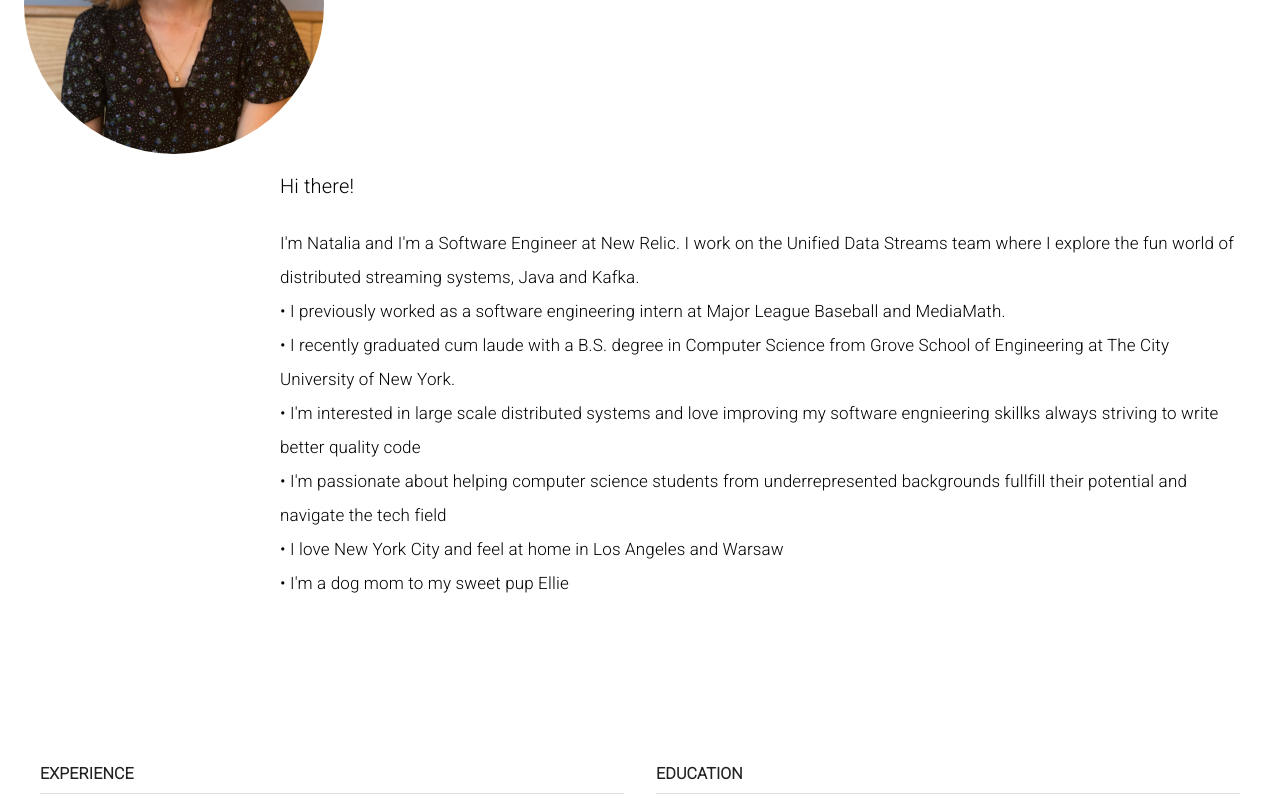
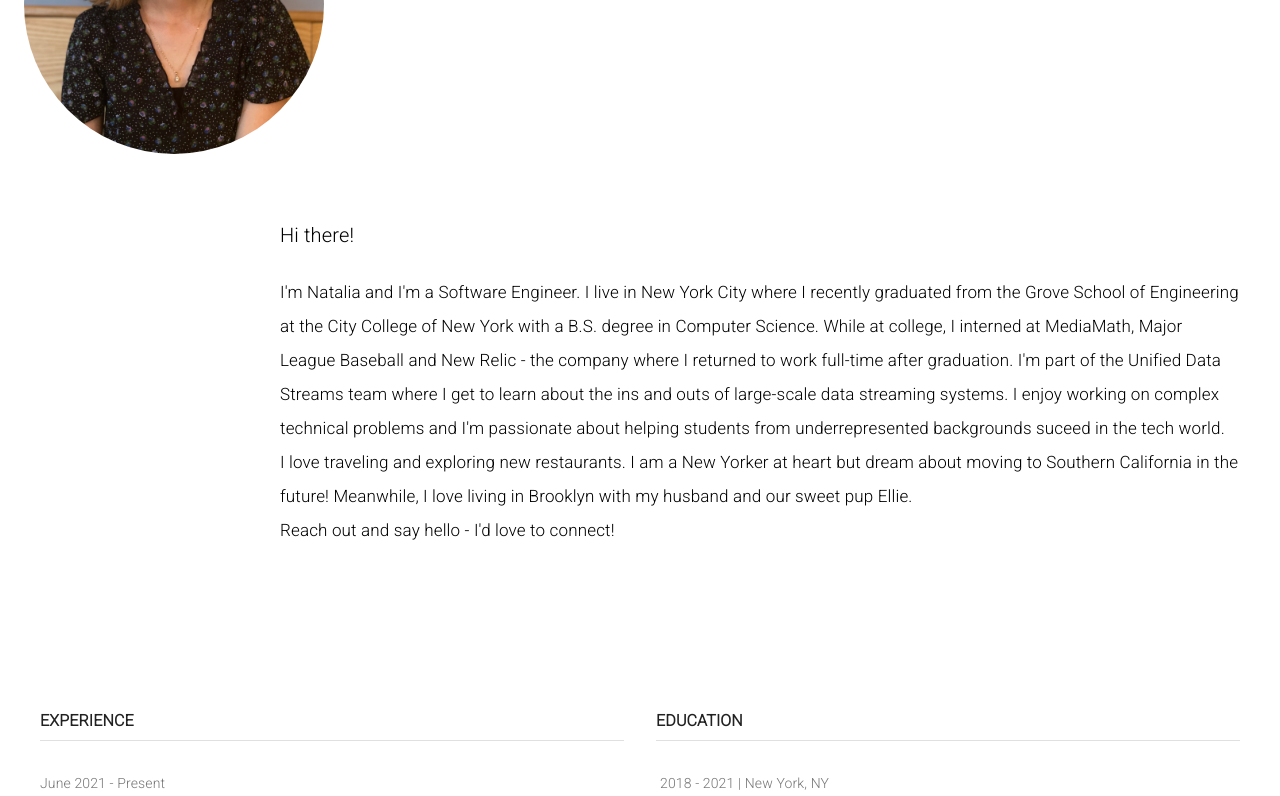
Before and after one commit to nataliaharrow/nataliaharrow, a React (Create React App) app in the folder client/: page / in a window 1280 px wide. Shown: the part 1045-1841 px from the top of the page. Built offline with nearby package versions, Linux system fonts and the light colour scheme.

Commit message:
Updated about info

```diff
--- a/client/src/components/About.js
+++ b/client/src/components/About.js
@@ -25,6 +25,7 @@ const useStyles = makeStyles((theme) => ({
         height: 300,
         width: 300,
         marginTop: "8%",
+        marginBottom: "4%",
         alignSelf:"center",
         borderRadius:"50%",
     },
@@ -45,7 +46,6 @@ const useStyles = makeStyles((theme) => ({
 
 export default function About() {
   const classes = useStyles();
-  const bull = <span className={classes.bullet}>•</span>;
 
   return (
     <Box>
@@ -59,13 +59,22 @@ export default function About() {
                 Hi there!
             </Typography>
             <Typography variant="body1" className={classes.text}>
-            I'm Natalia and I'm a Software Engineer at New Relic. I work on the Unified Data Streams team where I explore the fun world of distributed streaming systems, Java and Kafka. <br/>
-            {bull} I previously worked as a software engineering intern at Major League Baseball and MediaMath. <br/>
+            I'm Natalia and I'm a Software Engineer. I live in New York City where I recently graduated
+            from the Grove School of Engineering at the City College of New York with a B.S. degree in Computer Science.
+            While at college, I interned at MediaMath, Major League Baseball and New Relic -
+            the company where I returned to work full-time after graduation. I'm part of
+            the Unified Data Streams team where I get to learn about the ins and outs of large-scale data streaming systems.
+            I enjoy working on complex technical problems and I'm passionate about helping students from underrepresented backgrounds
+            suceed in the tech world. <br/>
+            I love traveling and exploring new restaurants. I am a New Yorker at heart but dream about moving to Southern California
+            in the future! Meanwhile, I love living in Brooklyn with my husband and our sweet pup Ellie. <br/>
+            Reach out and say hello - I'd love to connect!
+           {/* {bull} I previously worked as a software engineering intern at Major League Baseball and MediaMath. <br/>
             {bull} I recently graduated cum laude with a B.S. degree in Computer Science from Grove School of Engineering at The City University of New York. <br/>
             {bull} I'm interested in large scale distributed systems and love improving my software engnieering skillks always striving to write better quality code <br/>
             {bull} I'm passionate about helping computer science students from underrepresented backgrounds fullfill their potential and navigate the tech field <br/>
             {bull} I love New York City and feel at home in Los Angeles and Warsaw <br/>
-            {bull} I'm a dog mom to my sweet pup Ellie <br/>
+            {bull} I'm a dog mom to my sweet pup Ellie <br/> */}
             </Typography>
             </CardContent>
         </div>
```
